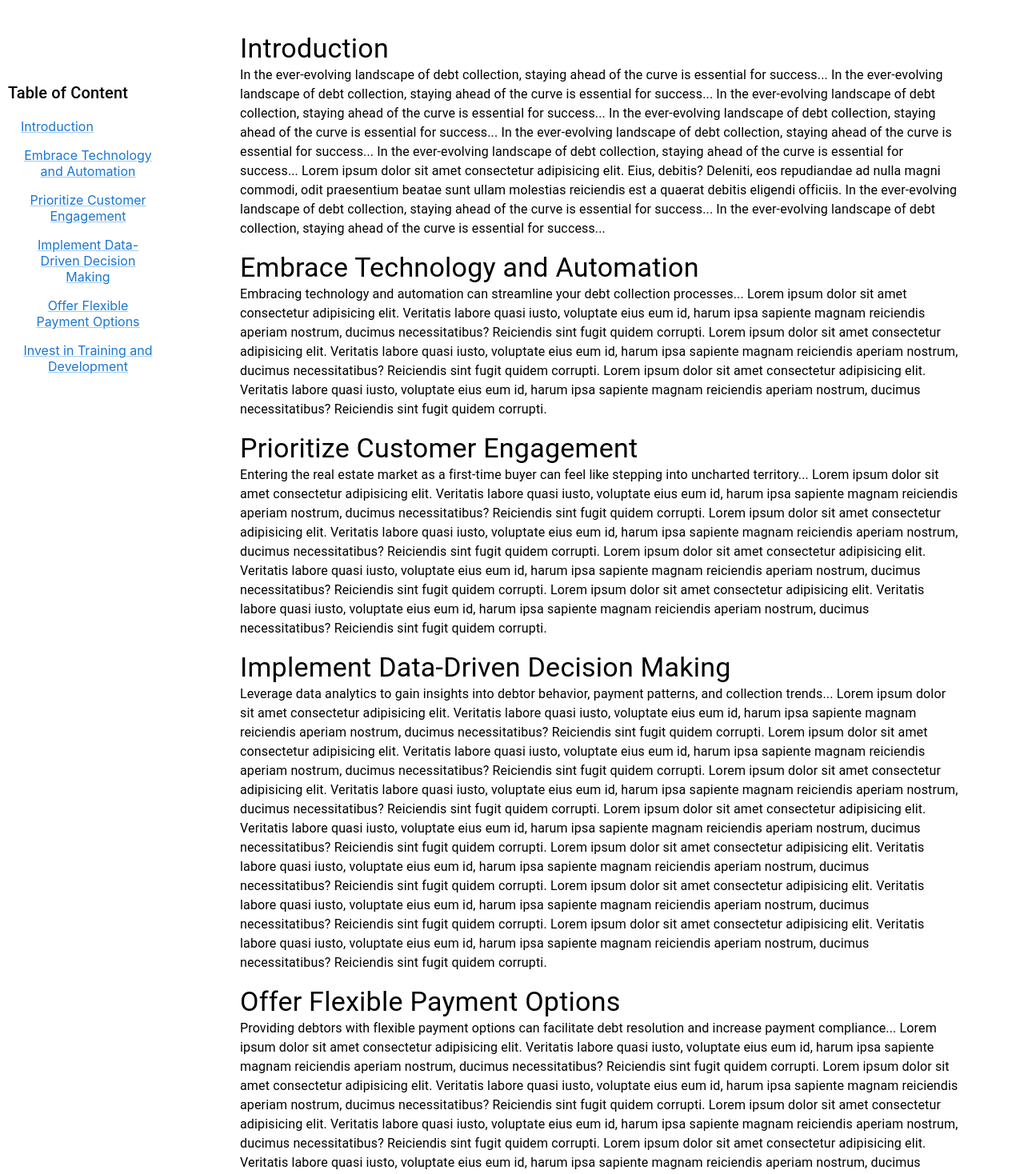
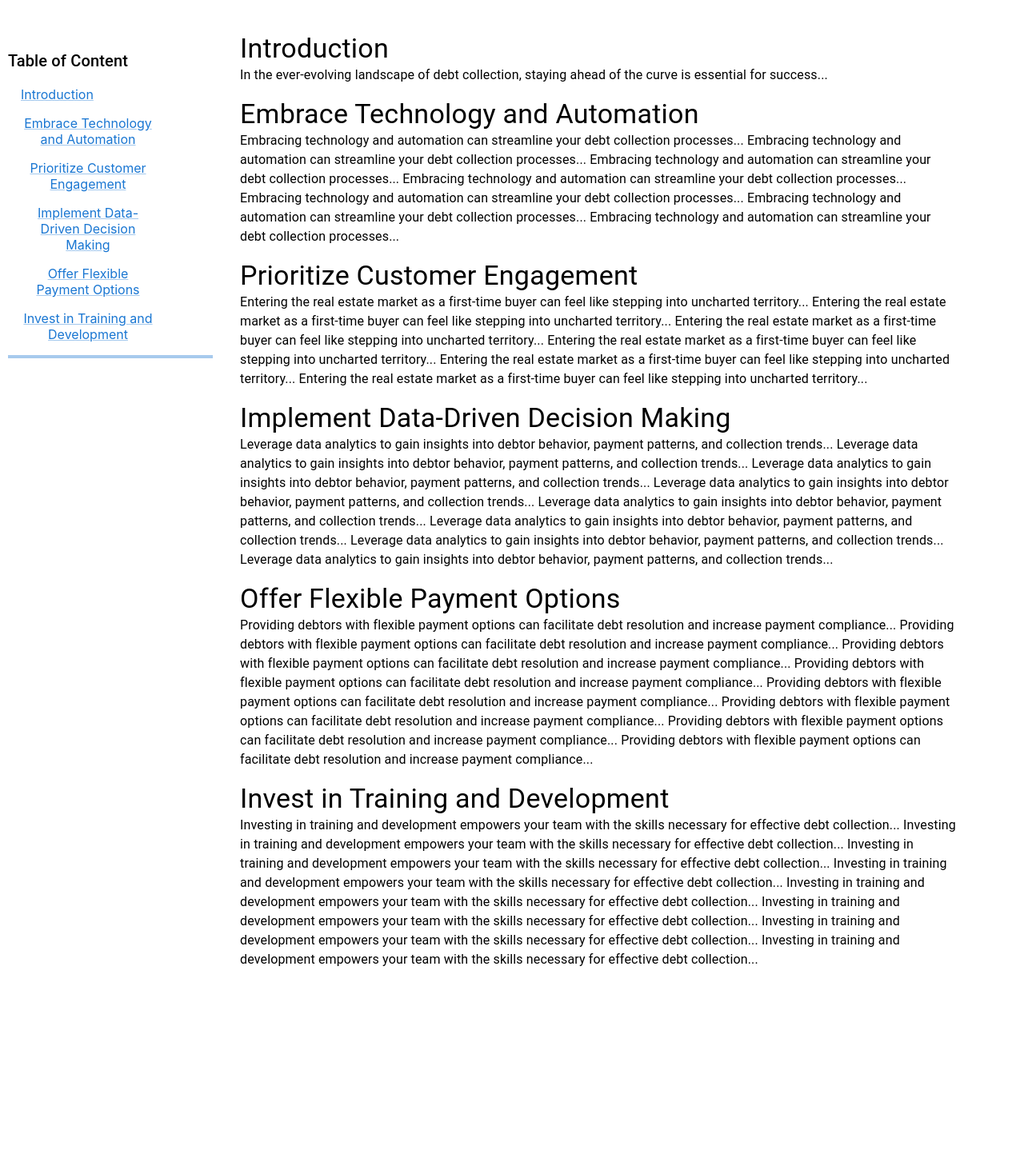
Before and after one commit to pandeytanish/React-MUI, a React (Create React App) app: page / in a window 1280 px wide. Shown: the top 1468 px of the page at 80% size. After the commit the page ends 1268 px from the top, so only its background shows below. Built offline with nearby package versions, Linux system fonts and the light colour scheme.

Commit message:
scrooll through category

```diff
--- a/src/Verification Flow/BlogProgress.jsx
+++ b/src/Verification Flow/BlogProgress.jsx
@@ -1,118 +1,151 @@
-import React, { useRef } from 'react';
-import { Container, Box, Typography, Link, List, ListItem } from '@mui/material';
+import React, { useState, useEffect } from 'react';
+import { Container, Box, Typography, Link, List, ListItem, LinearProgress } from '@mui/material';
 
 const BlogProgress = () => {
-  // Create references for each section
-  const introRef = useRef(null);
-  const techRef = useRef(null);
-  const engageRef = useRef(null);
-  const dataRef = useRef(null);
-  const paymentRef = useRef(null);
-  const trainingRef = useRef(null);
-  const scrollToSection = (ref) => {
-    if (ref.current) {
-      ref.current.scrollIntoView({ behavior: 'smooth', block: 'start' });
+  const [progress, setProgress] = useState(0);
+
+  const scrollToSection = (id) => {
+    const element = document.getElementById(id);
+    if (element) {
+      element.scrollIntoView({ behavior: 'smooth', block: 'start' });
     }
   };
 
+  useEffect(() => {
+    const handleScroll = () => {
+      const totalHeight = document.documentElement.scrollHeight - window.innerHeight;
+      const scrollTop = window.scrollY;
+      const scrollProgress = (scrollTop / totalHeight) * 100;
+      setProgress(scrollProgress);
+    };
+
+    window.addEventListener('scroll', handleScroll);
+    return () => {
+      window.removeEventListener('scroll', handleScroll);
+    };
+  }, []);
+
   return (
     <Container maxWidth="lg" sx={{ padding: '24px' }}>
-      <Box sx={{ position: 'fixed', top: '100px', left: '10px', width: '200px' }}>
+      {/* Progress bar at the top of the page */}
+
+
+      <Box sx={{ position: 'fixed', top: '60px', left: '10px', width: '200px' }}>
         <Typography variant="h6">Table of Content</Typography>
         <List>
           <ListItem>
-            <Link component="button" onClick={() => scrollToSection(introRef)}>Introduction</Link>
+            <Link component="button" onClick={() => scrollToSection('introduction')}>Introduction</Link>
           </ListItem>
           <ListItem>
-            <Link component="button" onClick={() => scrollToSection(techRef)}>Embrace Technology and Automation</Link>
+            <Link component="button" onClick={() => scrollToSection('technology')}>Embrace Technology and Automation</Link>
           </ListItem>
           <ListItem>
-            <Link component="button" onClick={() => scrollToSection(engageRef)}>Prioritize Customer Engagement</Link>
+            <Link component="button" onClick={() => scrollToSection('engagement')}>Prioritize Customer Engagement</Link>
           </ListItem>
           <ListItem>
-            <Link component="button" onClick={() => scrollToSection(dataRef)}>Implement Data-Driven Decision Making</Link>
+            <Link component="button" onClick={() => scrollToSection('data')}>Implement Data-Driven Decision Making</Link>
           </ListItem>
           <ListItem>
-            <Link component="button" onClick={() => scrollToSection(paymentRef)}>Offer Flexible Payment Options</Link>
+            <Link component="button" onClick={() => scrollToSection('payment')}>Offer Flexible Payment Options</Link>
           </ListItem>
           <ListItem>
-            <Link component="button" onClick={() => scrollToSection(trainingRef)}>Invest in Training and Development</Link>
+            <Link component="button" onClick={() => scrollToSection('training')}>Invest in Training and Development</Link>
           </ListItem>
         </List>
+        <Box sx={{ width: '20%', position: 'fixed'}}>
+        <LinearProgress variant="determinate" value={progress} />
+      </Box>
       </Box>
 
-      {/* Content Sections */}
+      {/* Content Sections with IDs */}
       <Box sx={{ marginLeft: '220px', padding: '16px' }}>
-        <Typography variant="h4" ref={introRef}>Introduction</Typography>
+        <Typography variant="h4" id="introduction">Introduction</Typography>
         <Typography variant="body1" paragraph>
           In the ever-evolving landscape of debt collection, staying ahead of the curve is essential for success...
-          In the ever-evolving landscape of debt collection, staying ahead of the curve is essential for success...
+        </Typography>
 
-          In the ever-evolving landscape of debt collection, staying ahead of the curve is essential for success...
+        <Typography variant="h4" id="technology">Embrace Technology and Automation</Typography>
+        <Typography variant="body1" paragraph>
+          Embracing technology and automation can streamline your debt collection processes...
+          Embracing technology and automation can streamline your debt collection processes...
 
-          In the ever-evolving landscape of debt collection, staying ahead of the curve is essential for success...
+          Embracing technology and automation can streamline your debt collection processes...
+          Embracing technology and automation can streamline your debt collection processes...
 
-          In the ever-evolving landscape of debt collection, staying ahead of the curve is essential for success...
+          Embracing technology and automation can streamline your debt collection processes...
 
-          In the ever-evolving landscape of debt collection, staying ahead of the curve is essential for success...
-Lorem ipsum dolor sit amet consectetur adipisicing elit. Eius, debitis? Deleniti, eos repudiandae ad nulla magni commodi, odit praesentium beatae sunt ullam molestias reiciendis est a quaerat debitis eligendi officiis.
-
-          In the ever-evolving landscape of debt collection, staying ahead of the curve is essential for success...
-
-          In the ever-evolving landscape of debt collection, staying ahead of the curve is essential for success...
+          Embracing technology and automation can streamline your debt collection processes...
+          Embracing technology and automation can streamline your debt collection processes...
 
         </Typography>
 
-        <Typography variant="h4" ref={techRef}>Embrace Technology and Automation</Typography>
-        <Typography variant="body1" paragraph>
-          Embracing technology and automation can streamline your debt collection processes...
-          Lorem ipsum dolor sit amet consectetur adipisicing elit. Veritatis labore quasi iusto, voluptate eius eum id, harum ipsa sapiente magnam reiciendis aperiam nostrum, ducimus necessitatibus? Reiciendis sint fugit quidem corrupti.
-          Lorem ipsum dolor sit amet consectetur adipisicing elit. Veritatis labore quasi iusto, voluptate eius eum id, harum ipsa sapiente magnam reiciendis aperiam nostrum, ducimus necessitatibus? Reiciendis sint fugit quidem corrupti.
-          Lorem ipsum dolor sit amet consectetur adipisicing elit. Veritatis labore quasi iusto, voluptate eius eum id, harum ipsa sapiente magnam reiciendis aperiam nostrum, ducimus necessitatibus? Reiciendis sint fugit quidem corrupti.
-        </Typography>
-
-        <Typography variant="h4" ref={engageRef}>Prioritize Customer Engagement</Typography>
+        <Typography variant="h4" id="engagement">Prioritize Customer Engagement</Typography>
         <Typography variant="body1" paragraph>
           Entering the real estate market as a first-time buyer can feel like stepping into uncharted territory...
-          Lorem ipsum dolor sit amet consectetur adipisicing elit. Veritatis labore quasi iusto, voluptate eius eum id, harum ipsa sapiente magnam reiciendis aperiam nostrum, ducimus necessitatibus? Reiciendis sint fugit quidem corrupti.
-          Lorem ipsum dolor sit amet consectetur adipisicing elit. Veritatis labore quasi iusto, voluptate eius eum id, harum ipsa sapiente magnam reiciendis aperiam nostrum, ducimus necessitatibus? Reiciendis sint fugit quidem corrupti.
-          Lorem ipsum dolor sit amet consectetur adipisicing elit. Veritatis labore quasi iusto, voluptate eius eum id, harum ipsa sapiente magnam reiciendis aperiam nostrum, ducimus necessitatibus? Reiciendis sint fugit quidem corrupti.          Lorem ipsum dolor sit amet consectetur adipisicing elit. Veritatis labore quasi iusto, voluptate eius eum id, harum ipsa sapiente magnam reiciendis aperiam nostrum, ducimus necessitatibus? Reiciendis sint fugit quidem corrupti.
+          Entering the real estate market as a first-time buyer can feel like stepping into uncharted territory...
+
+          Entering the real estate market as a first-time buyer can feel like stepping into uncharted territory...
+
+          Entering the real estate market as a first-time buyer can feel like stepping into uncharted territory...
+
+          Entering the real estate market as a first-time buyer can feel like stepping into uncharted territory...
+
+          Entering the real estate market as a first-time buyer can feel like stepping into uncharted territory...
+
 
         </Typography>
 
-        <Typography variant="h4" ref={dataRef}>Implement Data-Driven Decision Making</Typography>
+        <Typography variant="h4" id="data">Implement Data-Driven Decision Making</Typography>
         <Typography variant="body1" paragraph>
           Leverage data analytics to gain insights into debtor behavior, payment patterns, and collection trends...
-          Lorem ipsum dolor sit amet consectetur adipisicing elit. Veritatis labore quasi iusto, voluptate eius eum id, harum ipsa sapiente magnam reiciendis aperiam nostrum, ducimus necessitatibus? Reiciendis sint fugit quidem corrupti.
-          Lorem ipsum dolor sit amet consectetur adipisicing elit. Veritatis labore quasi iusto, voluptate eius eum id, harum ipsa sapiente magnam reiciendis aperiam nostrum, ducimus necessitatibus? Reiciendis sint fugit quidem corrupti.
-          Lorem ipsum dolor sit amet consectetur adipisicing elit. Veritatis labore quasi iusto, voluptate eius eum id, harum ipsa sapiente magnam reiciendis aperiam nostrum, ducimus necessitatibus? Reiciendis sint fugit quidem corrupti.
-          Lorem ipsum dolor sit amet consectetur adipisicing elit. Veritatis labore quasi iusto, voluptate eius eum id, harum ipsa sapiente magnam reiciendis aperiam nostrum, ducimus necessitatibus? Reiciendis sint fugit quidem corrupti.
-          Lorem ipsum dolor sit amet consectetur adipisicing elit. Veritatis labore quasi iusto, voluptate eius eum id, harum ipsa sapiente magnam reiciendis aperiam nostrum, ducimus necessitatibus? Reiciendis sint fugit quidem corrupti.          Lorem ipsum dolor sit amet consectetur adipisicing elit. Veritatis labore quasi iusto, voluptate eius eum id, harum ipsa sapiente magnam reiciendis aperiam nostrum, ducimus necessitatibus? Reiciendis sint fugit quidem corrupti.
-          Lorem ipsum dolor sit amet consectetur adipisicing elit. Veritatis labore quasi iusto, voluptate eius eum id, harum ipsa sapiente magnam reiciendis aperiam nostrum, ducimus necessitatibus? Reiciendis sint fugit quidem corrupti.
+          Leverage data analytics to gain insights into debtor behavior, payment patterns, and collection trends...
+
+          Leverage data analytics to gain insights into debtor behavior, payment patterns, and collection trends...
+
+          Leverage data analytics to gain insights into debtor behavior, payment patterns, and collection trends...
+
+          Leverage data analytics to gain insights into debtor behavior, payment patterns, and collection trends...
+          Leverage data analytics to gain insights into debtor behavior, payment patterns, and collection trends...
+
+          Leverage data analytics to gain insights into debtor behavior, payment patterns, and collection trends...
+
+          Leverage data analytics to gain insights into debtor behavior, payment patterns, and collection trends...
+
         </Typography>
 
-        <Typography variant="h4" ref={paymentRef}>Offer Flexible Payment Options</Typography>
+        <Typography variant="h4" id="payment">Offer Flexible Payment Options</Typography>
         <Typography variant="body1" paragraph>
           Providing debtors with flexible payment options can facilitate debt resolution and increase payment compliance...
-          Lorem ipsum dolor sit amet consectetur adipisicing elit. Veritatis labore quasi iusto, voluptate eius eum id, harum ipsa sapiente magnam reiciendis aperiam nostrum, ducimus necessitatibus? Reiciendis sint fugit quidem corrupti.
-          Lorem ipsum dolor sit amet consectetur adipisicing elit. Veritatis labore quasi iusto, voluptate eius eum id, harum ipsa sapiente magnam reiciendis aperiam nostrum, ducimus necessitatibus? Reiciendis sint fugit quidem corrupti.
-          Lorem ipsum dolor sit amet consectetur adipisicing elit. Veritatis labore quasi iusto, voluptate eius eum id, harum ipsa sapiente magnam reiciendis aperiam nostrum, ducimus necessitatibus? Reiciendis sint fugit quidem corrupti.
-          Lorem ipsum dolor sit amet consectetur adipisicing elit. Veritatis labore quasi iusto, voluptate eius eum id, harum ipsa sapiente magnam reiciendis aperiam nostrum, ducimus necessitatibus? Reiciendis sint fugit quidem corrupti.
-          Lorem ipsum dolor sit amet consectetur adipisicing elit. Veritatis labore quasi iusto, voluptate eius eum id, harum ipsa sapiente magnam reiciendis aperiam nostrum, ducimus necessitatibus? Reiciendis sint fugit quidem corrupti.
-          Lorem ipsum dolor sit amet consectetur adipisicing elit. Veritatis labore quasi iusto, voluptate eius eum id, harum ipsa sapiente magnam reiciendis aperiam nostrum, ducimus necessitatibus? Reiciendis sint fugit quidem corrupti.
+          Providing debtors with flexible payment options can facilitate debt resolution and increase payment compliance...
+
+          Providing debtors with flexible payment options can facilitate debt resolution and increase payment compliance...
+
+          Providing debtors with flexible payment options can facilitate debt resolution and increase payment compliance...
+
+          Providing debtors with flexible payment options can facilitate debt resolution and increase payment compliance...
+          Providing debtors with flexible payment options can facilitate debt resolution and increase payment compliance...
+
+          Providing debtors with flexible payment options can facilitate debt resolution and increase payment compliance...
+
+          Providing debtors with flexible payment options can facilitate debt resolution and increase payment compliance...
+
         </Typography>
 
-        <Typography variant="h4" ref={trainingRef}>Invest in Training and Development</Typography>
+        <Typography variant="h4" id="training">Invest in Training and Development</Typography>
         <Typography variant="body1" paragraph>
           Investing in training and development empowers your team with the skills necessary for effective debt collection...
-          Lorem ipsum dolor sit amet consectetur adipisicing elit. Veritatis labore quasi iusto, voluptate eius eum id, harum ipsa sapiente magnam reiciendis aperiam nostrum, ducimus necessitatibus? Reiciendis sint fugit quidem corrupti.
-          Lorem ipsum dolor sit amet consectetur adipisicing elit. Veritatis labore quasi iusto, voluptate eius eum id, harum ipsa sapiente magnam reiciendis aperiam nostrum, ducimus necessitatibus? Reiciendis sint fugit quidem corrupti.
-          Lorem ipsum dolor sit amet consectetur adipisicing elit. Veritatis labore quasi iusto, voluptate eius eum id, harum ipsa sapiente magnam reiciendis aperiam nostrum, ducimus necessitatibus? Reiciendis sint fugit quidem corrupti.
-          Lorem ipsum dolor sit amet consectetur adipisicing elit. Veritatis labore quasi iusto, voluptate eius eum id, harum ipsa sapiente magnam reiciendis aperiam nostrum, ducimus necessitatibus? Reiciendis sint fugit quidem corrupti.
-          Lorem ipsum dolor sit amet consectetur adipisicing elit. Veritatis labore quasi iusto, voluptate eius eum id, harum ipsa sapiente magnam reiciendis aperiam nostrum, ducimus necessitatibus? Reiciendis sint fugit quidem corrupti.
-          Lorem ipsum dolor sit amet consectetur adipisicing elit. Veritatis labore quasi iusto, voluptate eius eum id, harum ipsa sapiente magnam reiciendis aperiam nostrum, ducimus necessitatibus? Reiciendis sint fugit quidem corrupti.
-          Lorem ipsum dolor sit amet consectetur adipisicing elit. Veritatis labore quasi iusto, voluptate eius eum id, harum ipsa sapiente magnam reiciendis aperiam nostrum, ducimus necessitatibus? Reiciendis sint fugit quidem corrupti.
-          Lorem ipsum dolor sit amet consectetur adipisicing elit. Veritatis labore quasi iusto, voluptate eius eum id, harum ipsa sapiente magnam reiciendis aperiam nostrum, ducimus necessitatibus? Reiciendis sint fugit quidem corrupti.          Lorem ipsum dolor sit amet consectetur adipisicing elit. Veritatis labore quasi iusto, voluptate eius eum id, harum ipsa sapiente magnam reiciendis aperiam nostrum, ducimus necessitatibus? Reiciendis sint fugit quidem corrupti.
+          Investing in training and development empowers your team with the skills necessary for effective debt collection...
+
+          Investing in training and development empowers your team with the skills necessary for effective debt collection...
+
+          Investing in training and development empowers your team with the skills necessary for effective debt collection...
+
+          Investing in training and development empowers your team with the skills necessary for effective debt collection...
+          Investing in training and development empowers your team with the skills necessary for effective debt collection...
+
+          Investing in training and development empowers your team with the skills necessary for effective debt collection...
+
+          Investing in training and development empowers your team with the skills necessary for effective debt collection...
 
         </Typography>
       </Box>
```
